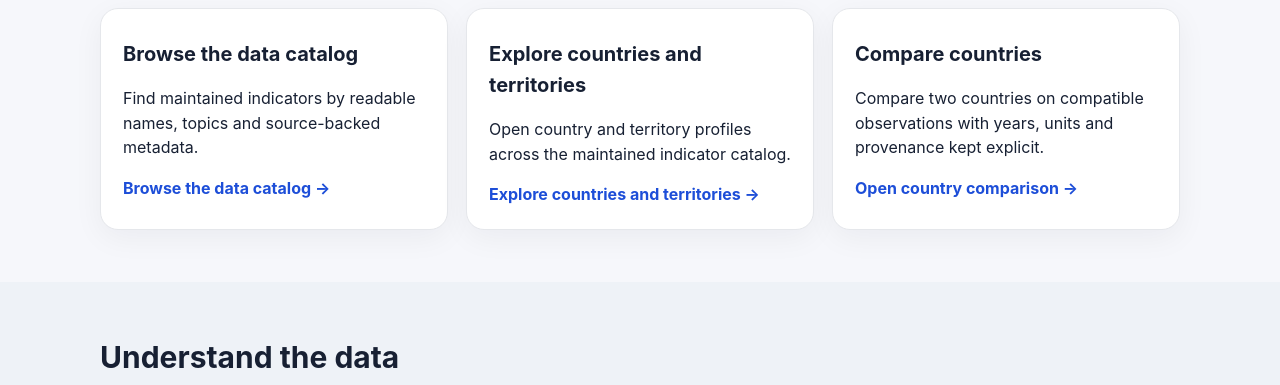
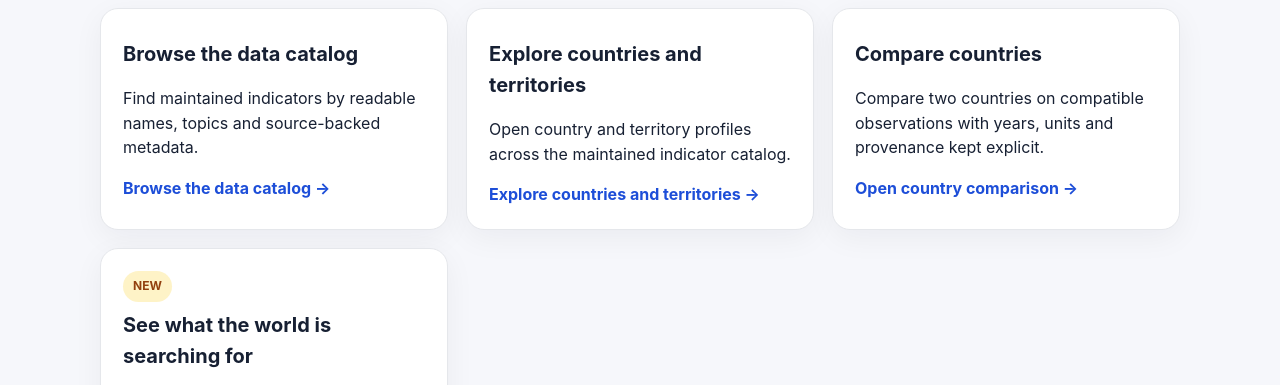
Before and after one commit to gunflo1011-debug/world-discovery-engine, a website: page site/explore/index.html in a window 1280 px wide. Shown: the part 553-938 px from the top of the page. Drawn offline with Linux system fonts and the light colour scheme.

Commit message:
Link global trends from Explore

```diff
--- a/site/explore/index.html
+++ b/site/explore/index.html
@@ -17,6 +17,7 @@
       <article class="card"><h3>Browse the data catalog</h3><p>Find maintained indicators by readable names, topics and source-backed metadata.</p><a href="../data/">Browse the data catalog →</a></article>
       <article class="card"><h3>Explore countries and territories</h3><p>Open country and territory profiles across the maintained indicator catalog.</p><a href="../countries/">Explore countries and territories →</a></article>
       <article class="card"><h3>Compare countries</h3><p>Compare two countries on compatible observations with years, units and provenance kept explicit.</p><a href="../compare/">Open country comparison →</a></article>
+      <article class="card"><span class="pill">NEW</span><h3>See what the world is searching for</h3><p>Explore fast-rising Google search topics across major international markets as a new global demand signal.</p><a href="../trends/">Open global search trends →</a></article>
     </div></div></section>
     <section class="section section-soft"><div class="wrap"><h2>Understand the data</h2><div class="grid">
       <article class="card"><h3>Methodology</h3><p>See how observation years, compatibility, derived values and publication rules are handled.</p><a href="../methodology/">Read methodology →</a></article>
```
